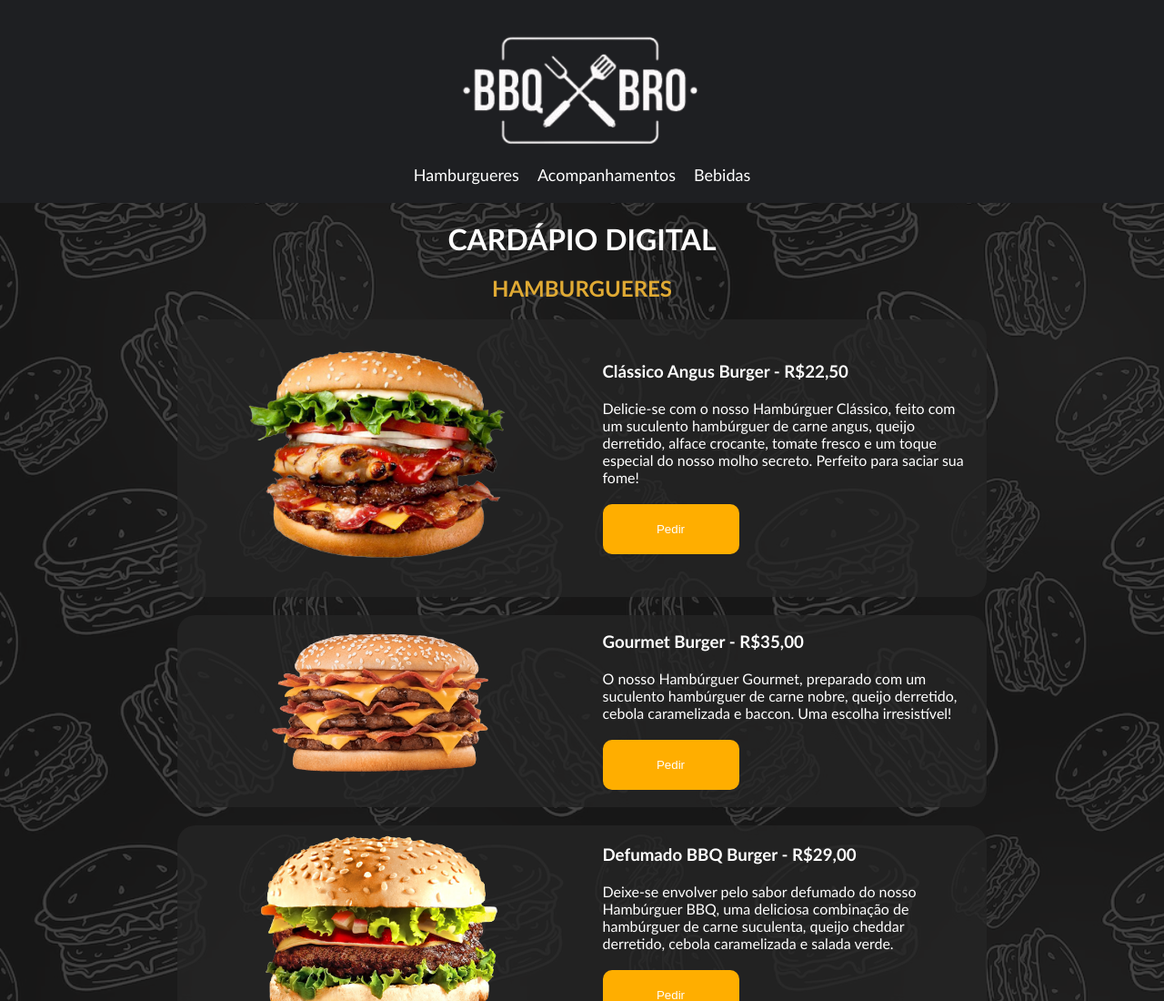
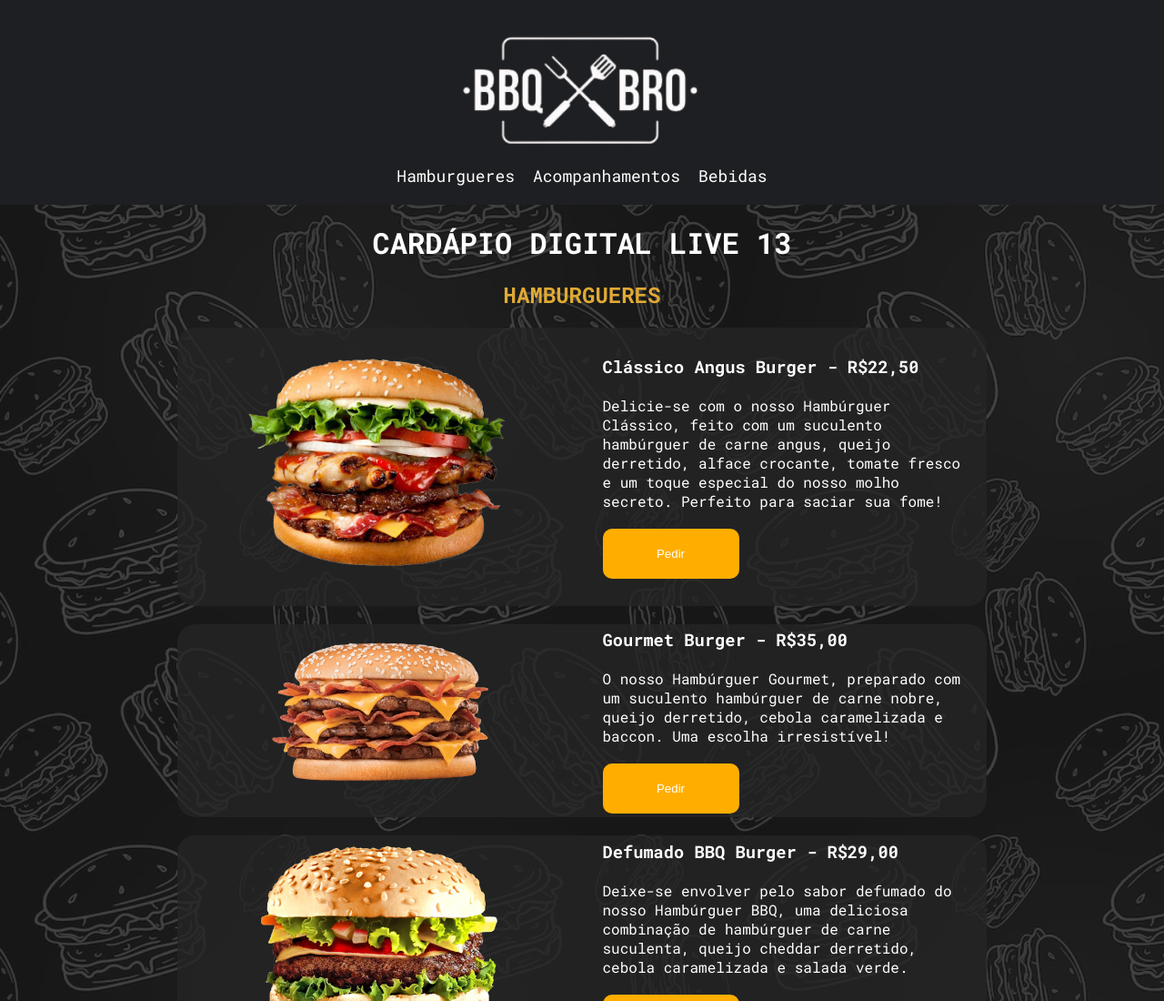
Before and after one commit to techcomkathia/cardapioOnline, a plain HTML site: page index.html in a window 1280 px wide. Shown: the top 1100 px of the page at 91% size. Drawn offline with Linux system fonts and the light colour scheme.

Commit message:
exemplo de importação de fonte

```diff
--- a/cardapio.css
+++ b/cardapio.css
@@ -1,3 +1,7 @@
+
+@import url('https://fonts.googleapis.com/css2?family=Roboto+Mono:ital,wght@0,100..700;1,100..700&display=swap');
+
+
 *{
     margin: 0;
     padding: 0;
@@ -5,7 +9,7 @@
 }
 
 body{
-    font-family: 'Gill Sans', 'Gill Sans MT', Calibri, 'Trebuchet MS', sans-serif;
+    font-family: 'Roboto Mono', monospace;
     background-image: url('./imagensCompactadas/imagens/bg.png');
     color: #ffff;
 }
--- a/index.html
+++ b/index.html
@@ -24,7 +24,7 @@
     </header>
 
 
-    <h1>CARDÁPIO DIGITAL</h1>
+    <h1>CARDÁPIO DIGITAL LIVE 13</h1>
     <h2 id="burguer">HAMBURGUERES</h2>
 
     <div class="boxProduto">
```
